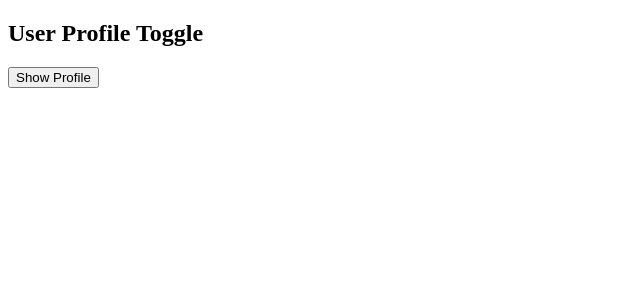
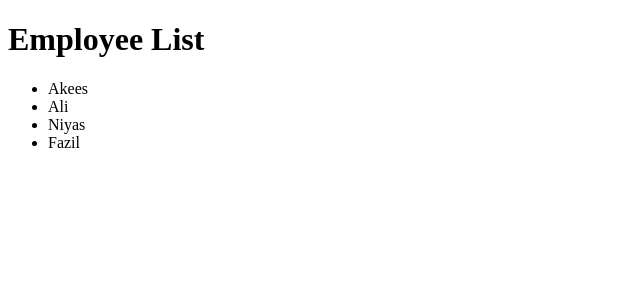
Before and after one commit to MMMAkees/reacttask1, a React (Vite) app: page / in a window 1280 px wide. Shown: the top 300 px of the page, without its empty margins (0-640 px from the left). Built offline with nearby package versions, Linux system fonts and the light colour scheme.

Commit message:
Task 5 Complete

```diff
--- a/src/App.jsx
+++ b/src/App.jsx
@@ -1,4 +1,4 @@
-import { useState } from "react";
+import { useState, useEffect } from "react";
 
 function App() {
   {
@@ -43,11 +43,57 @@ function App() {
   {
     /*Task 3 */
   }
-  const [showProfile, setShowProfile] = useState(false);
+  // const [showProfile, setShowProfile] = useState(false);
 
-  const toggleProfile = () => {
-    setShowProfile(!showProfile);
-  };
+  // const toggleProfile = () => {
+  //   setShowProfile(!showProfile);
+  // };
+
+  {
+    /*Task 4 */
+  }
+  // const [expenseName, setExpenseName] = useState("");
+  // const [amount, setAmount] = useState("");
+  // const [expenses, setExpenses] = useState([]);
+
+  // const addExpense = () => {
+  //   if (!expenseName || !amount) {
+  //     return;
+  //   }
+
+  //   const newExpense = {
+  //     name: expenseName,
+  //     amount: Number(amount),
+  //   };
+
+  //   setExpenses([...expenses, newExpense]);
+
+  //   setExpenseName("");
+  //   setAmount("");
+  // };
+
+  // const totalExpense = expenses.reduce(
+  //   (total, expense) => total + expense.amount,
+  //   0,
+  // );
+
+  {
+    /*Task 5 */
+  }
+  const [loading, setLoading] = useState(true);
+  const [employees, setEmployees] = useState([]);
+
+  useEffect(() => {
+    setTimeout(() => {
+      setEmployees(["Akees", "Ali", "Niyas", "Fazil"]);
+
+      setLoading(false);
+    }, 2000);
+  }, []);
+
+  if (loading) {
+    return <h2>Loading...</h2>;
+  }
 
   return (
     <>
@@ -73,7 +119,7 @@ function App() {
 
       {/*Task 3 */}
 
-      <h2>User Profile Toggle</h2>
+      {/* <h2>User Profile Toggle</h2>
 
       <button onClick={toggleProfile}>
         {showProfile ? "Hide Profile" : "Show Profile"}
@@ -85,7 +131,47 @@ function App() {
           <p>Frontend Developer</p>
           <p>Kalmunai</p>
         </div>
-      )}
+      )} */}
+
+      {/*Task 4 */}
+      {/* <h1>Expense Tracker</h1>
+
+      <input
+        type="text"
+        placeholder="Expense Name"
+        value={expenseName}
+        onChange={(e) => setExpenseName(e.target.value)}
+      />
+
+      <input
+        type="number"
+        placeholder="Amount"
+        value={amount}
+        onChange={(e) => setAmount(e.target.value)}
+      />
+
+      <button onClick={addExpense}>Add Expense</button>
+
+      <h2>Expense List</h2>
+
+      <ul>
+        {expenses.map((expense, index) => (
+          <li key={index}>
+            {expense.name} - Rs.{expense.amount}
+          </li>
+        ))}
+      </ul>
+
+      <h2>Total Expense: Rs.{totalExpense}</h2> */}
+
+      {/*Task 5 */}
+      <h1>Employee List</h1>
+
+      <ul>
+        {employees.map((employee, index) => (
+          <li key={index}>{employee}</li>
+        ))}
+      </ul>
     </>
   );
 }
```
